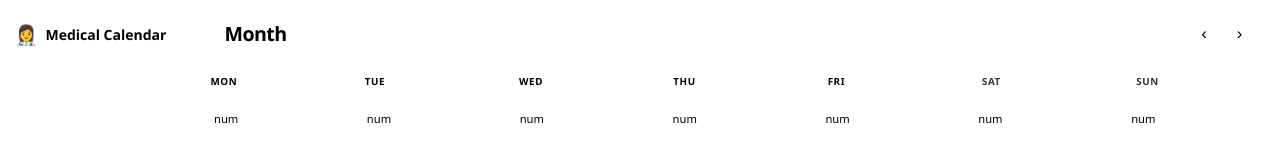
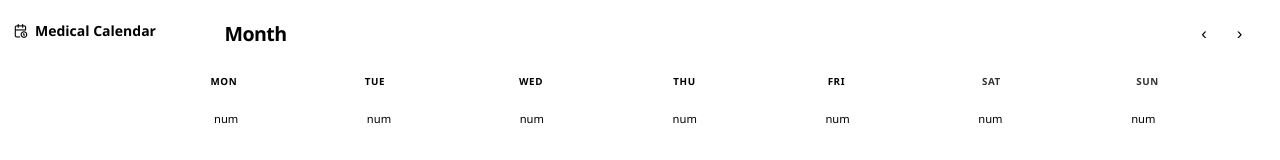
Before and after one commit to Kemi-p/calendar-app, an Angular app: page / in a window 1280 px wide. Shown: the top 160 px of the page. Built offline with nearby package versions, Linux system fonts and the light colour scheme.

Commit message:
install ng prime icons and use calendar icon

```diff
--- a/package.json
+++ b/package.json
@@ -20,6 +20,7 @@
     "@angular/router": "^21.2.0",
     "@primeuix/themes": "^2.0.3",
     "date-fns": "^4.1.0",
+    "primeicons": "^7.0.0",
     "primeng": "^21.1.6",
     "rxjs": "~7.8.0",
     "tslib": "^2.3.0"
--- a/src/app/components/calendar/calendar.html
+++ b/src/app/components/calendar/calendar.html
@@ -1,7 +1,7 @@
 <div class="cal-shell">
   <aside class="cal-sidebar">
     <div class="brand">
-      <span class="brand-icon">👩‍⚕️</span>
+      <span class="brand-icon" class="pi pi-calendar-clock"></span>
       <span class="brand-name">Medical Calendar</span>
     </div>
   </aside>
--- a/src/styles.css
+++ b/src/styles.css
@@ -1,12 +1,15 @@
 /* You can add global styles to this file, and also import other style files */
-
-*, *::before, *::after {
+@import 'primeicons/primeicons.css';
+*,
+*::before,
+*::after {
   box-sizing: border-box;
   margin: 0;
   padding: 0;
 }
 
-html, body {
+html,
+body {
   height: 100%;
   font-family: 'Segoe UI', sans-serif;
   font-size: 14px;
```
Also changed, not shown: 1 other file (tests, documents, lock files or other folders).
